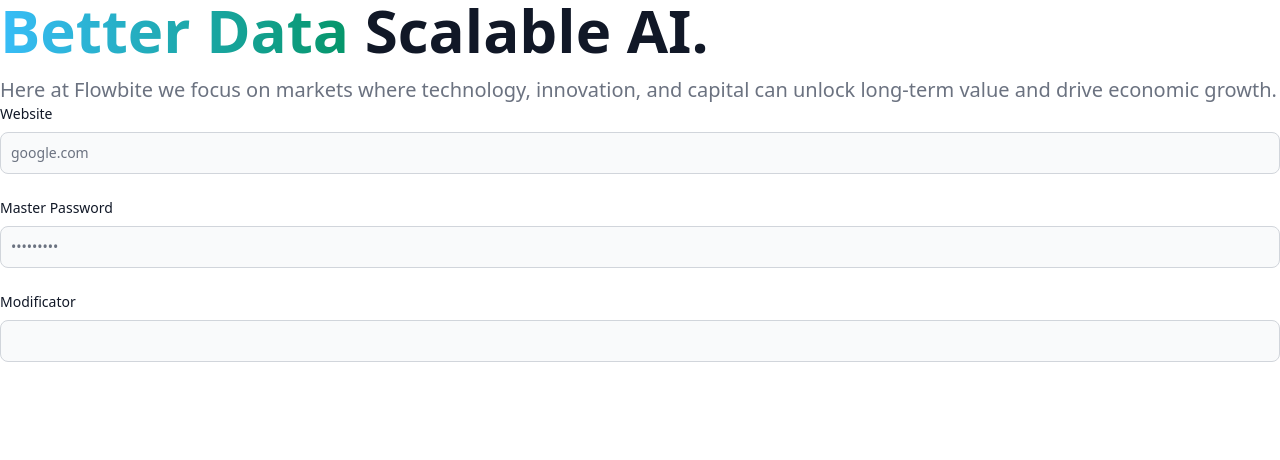
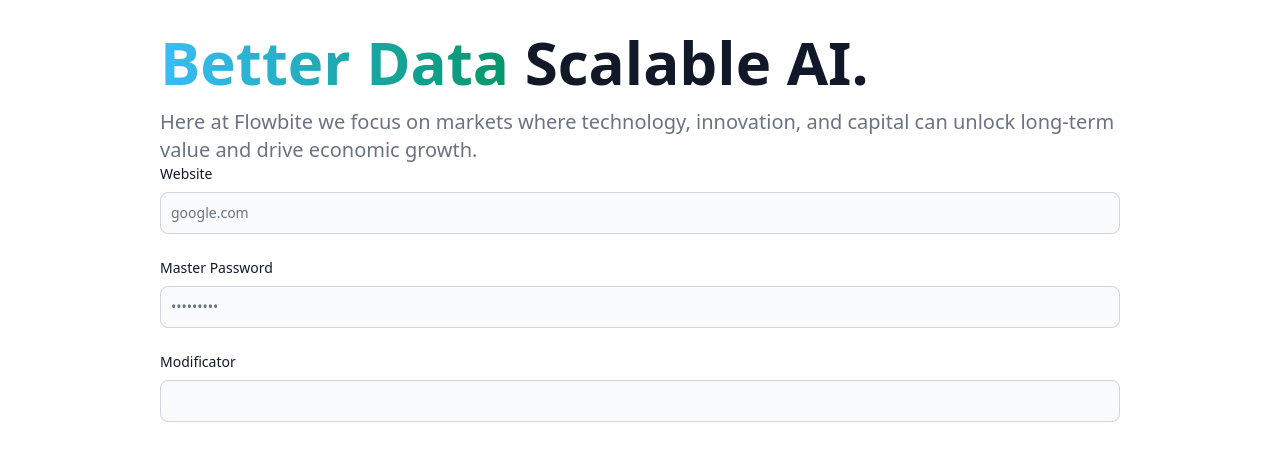
Before and after one commit to d-rr/hashr-web, a React (Create React App) app: page / in a window 1280 px wide. Shown: the top 460 px of the page. Built offline with nearby package versions, Linux system fonts and the light colour scheme.

Commit message:
add basic layout and enable dark-mode

```diff
--- a/src/App.js
+++ b/src/App.js
@@ -3,9 +3,13 @@ import Hero from "./components/Hero";
 
 function App() {
   return (
-    <div class="container mx-auto">
-      <Hero />
-      <Hashr />
+    <div class="bg-white dark:bg-slate-800 min-h-screen">
+      <div class="max-w-screen-lg mx-auto">
+        <div class="p-8">
+          <Hero />
+          <Hashr />
+        </div>
+      </div>
     </div>
   );
 }
--- a/tailwind.config.js
+++ b/tailwind.config.js
@@ -4,6 +4,7 @@ module.exports = {
     "./src/**/*.{js,jsx,ts,tsx}",
     "node_modules/flowbite-react/**/*.{js,jsx,ts,tsx}",
   ],
+  darkMode: 'media',
   theme: {
     extend: {},
   },
```
